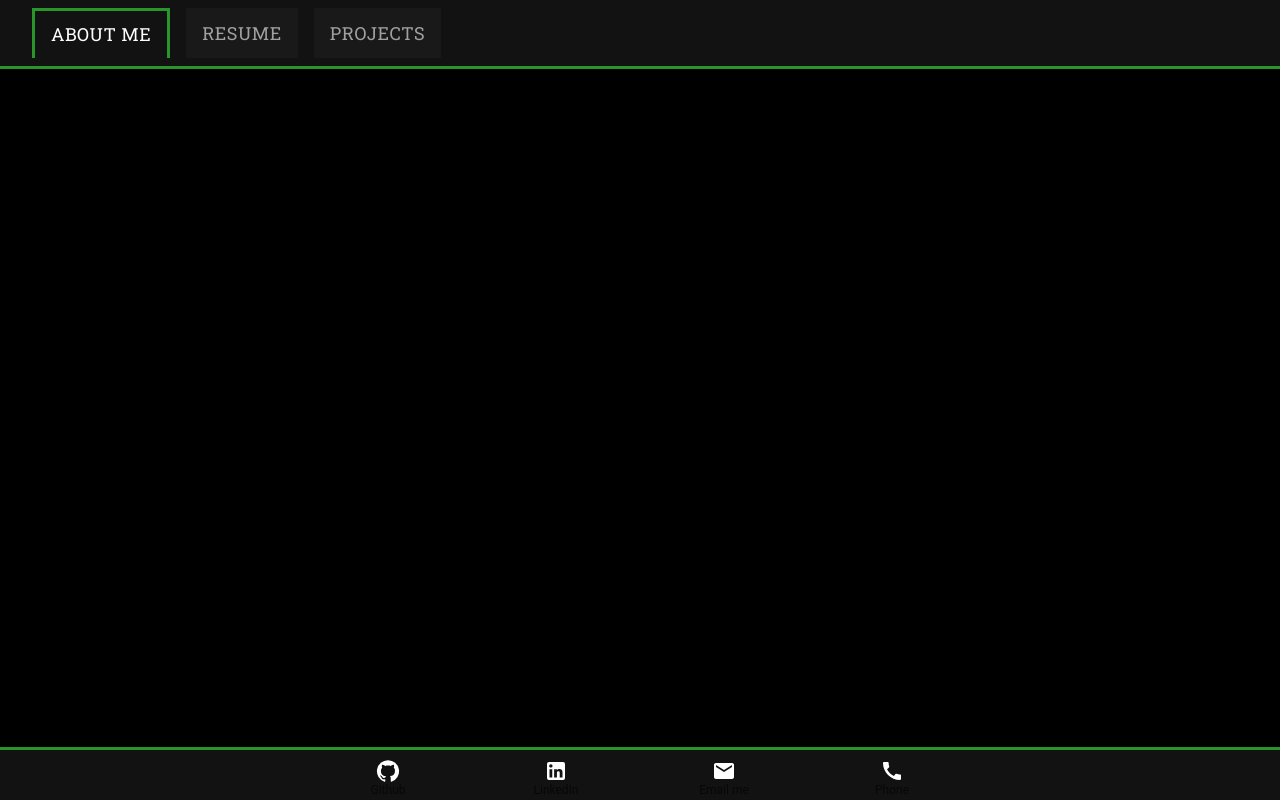
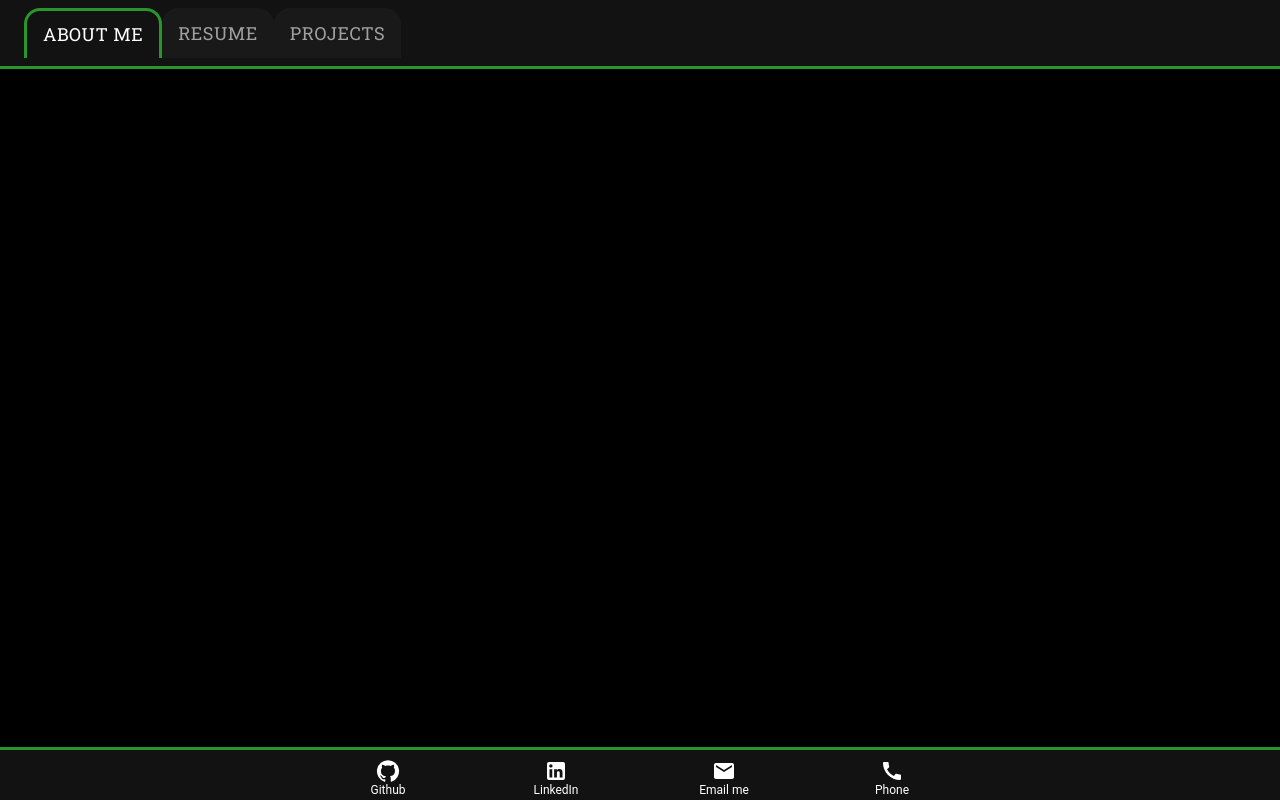
Before and after one commit to RysanekDavid/Web_CV, a React (Create React App) app: page / in a window 1280 px wide. Built offline with nearby package versions, Linux system fonts and the light colour scheme.

Commit message:
TopBarDesignUpdate

```diff
--- a/src/components/BottomBar.tsx
+++ b/src/components/BottomBar.tsx
@@ -26,11 +26,13 @@ export default function BottomBar() {
       <BottomNavigation sx={{ backgroundColor: "#121212" }} showLabels>
         <BottomNavigationAction
           label="Github"
+          sx={{ color: "#FFFFFF" }}
           icon={<GitHubIcon sx={{ color: "#FFFFFF" }} />}
           onClick={() => redirectTo("https://github.com/RysanekDavid")}
         />
         <BottomNavigationAction
           label="LinkedIn"
+          sx={{ color: "#FFFFFF" }}
           icon={<LinkedInIcon sx={{ color: "#FFFFFF" }} />}
           onClick={() =>
             redirectTo(
@@ -40,11 +42,13 @@ export default function BottomBar() {
         />
         <BottomNavigationAction
           label="Email me"
+          sx={{ color: "#FFFFFF" }}
           icon={<EmailIcon sx={{ color: "#FFFFFF" }} />}
           onClick={() => redirectTo("mailto:rysanek.david.3@gmail.com")}
         />
         <BottomNavigationAction
           label="Phone"
+          sx={{ color: "#FFFFFF" }}
           icon={<CallIcon sx={{ color: "#FFFFFF" }} />}
           onClick={() => redirectTo("tel:+420 774 182 331")}
         />
--- a/src/components/TopBar.tsx
+++ b/src/components/TopBar.tsx
@@ -71,13 +71,15 @@ function ResponsiveTopBar() {
                     backgroundColor:
                       selectedTab === index ? "#121212" : "#1E1E1E",
                     my: 1,
-                    mx: 1,
+                    mx: { xl: 0.3 },
                     whiteSpace: "nowrap",
                     borderTop: selectedTab === index ? 3 : 0,
                     borderLeft: selectedTab === index ? 3 : 0,
                     borderRight: selectedTab === index ? 3 : 0,
 
                     borderColor: "#29962c",
+                    borderTopLeftRadius: 16,
+                    borderTopRightRadius: 16,
                     fontSize: {
                       xl: "18px",
                       lg: "18px",
```
